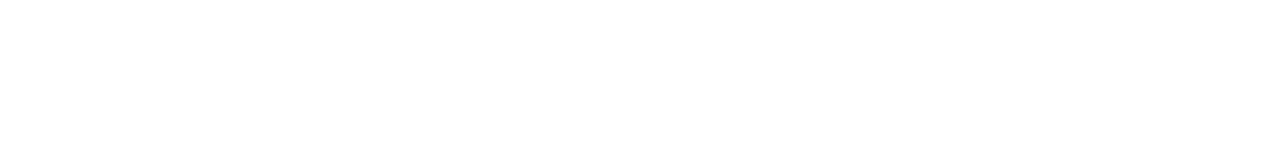
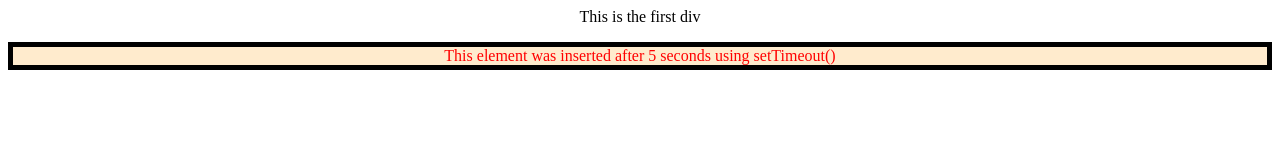
Before and after one commit to vikingwarior/JavaScript-Course, a website: page Harsh/28-SetTimeout-and-SetInterval/index.html in a window 1280 px wide. Drawn offline with Linux system fonts and the light colour scheme.

Commit message:
On branch main

```diff
--- a/Harsh/28-SetTimeout-and-SetInterval/index.html
+++ b/Harsh/28-SetTimeout-and-SetInterval/index.html
@@ -9,6 +9,7 @@
 </head>
 
 <body>
+  <div id="first">This is the first div </div>
   <script src="script.js"></script>
 </body>
 
--- a/Harsh/28-SetTimeout-and-SetInterval/script.js
+++ b/Harsh/28-SetTimeout-and-SetInterval/script.js
@@ -0,0 +1,18 @@
+// setTimeout(function, milliseconds) -> Executes the innerbody of the function after a specified milliseconds(time).
+
+let e = document.getElementById("first");
+
+// In this example we will use setTimeout to to insert an element inside the DOM after 10 seconds.
+
+
+let elem = document.createElement("p");
+
+elem.classList.add("highlighted-elem","thickBorder");
+
+elem.innerHTML = "This element was inserted after 5 seconds using setTimeout()";
+
+setTimeout(() => {
+    e.insertAdjacentElement("afterend", elem);
+}, 5000);
+
+// setInterval(function, milliseconds) -> Executes the innerbody of the function after a specified milliseconds(time) and keeps on executing it after the specified time.
--- a/Harsh/28-SetTimeout-and-SetInterval/style.css
+++ b/Harsh/28-SetTimeout-and-SetInterval/style.css
@@ -1,10 +1,8 @@
 * {
-    margin: 0;
-    padding: 0;
     text-align: center;
   }
 
-  #highlighted-elem {
+  .highlighted-elem {
     color: red;
     background-color: blanchedalmond;
     border-style: solid;
@@ -26,3 +24,7 @@
   .brownText {
     color: brown;
   }
+
+  .thickBorder{
+    border: 5px solid black;
+}
--- a/Harsh/template/style.css
+++ b/Harsh/template/style.css
@@ -1,6 +1,4 @@
 * {
-    margin: 0;
-    padding: 0;
     text-align: center;
   }
 
@@ -26,3 +24,7 @@
   .brownText {
     color: brown;
   }
+
+  .thickBorder{
+    border: 5px solid black;
+}
```
